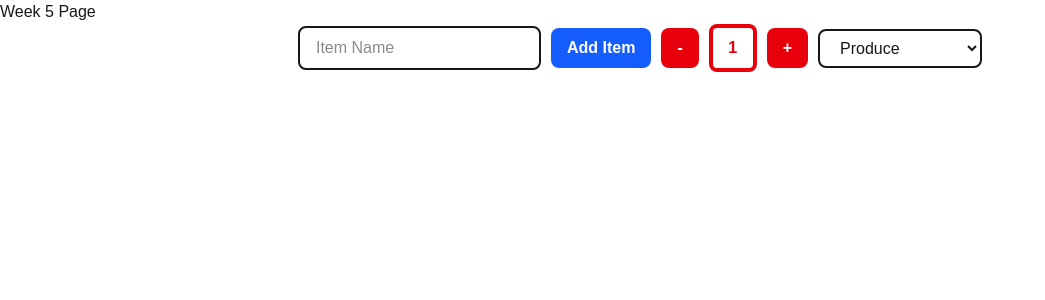
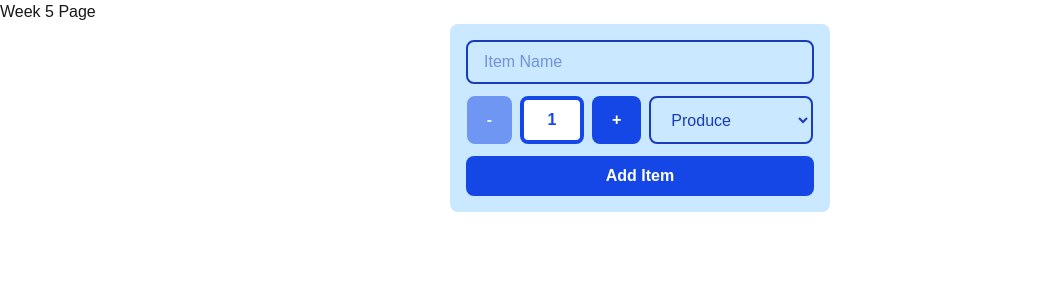
Before and after one commit to MatthewBelsha/cprg306-assignments, a Next.js app: page /week-5 in a window 1280 px wide. Shown: the top 300 px of the page, without its empty margins (0-1045 px from the left). Built offline with nearby package versions, Linux system fonts and the light colour scheme.

Commit message:
Week 5 implemented

```diff
--- a/app/week-5/new-item.js
+++ b/app/week-5/new-item.js
@@ -4,16 +4,19 @@ import { useState } from "react";
 
 export default function NewItem() {
   const [quantity, setQuantity] = useState(1);
+  const [category, setCategory] = useState(1);
 
   // Increment function (max 20)
   const increment = () => {
-    setQuantity((prev) => (prev < 20 ? prev + 1 : prev));
+    if (quantity < 20)
+      setQuantity(quantity + 1);
   };
 
   // Decrement function (min 1)
   const decrement = () => {
-    setQuantity((prev) => (prev > 1 ? prev - 1 : prev));
-  };
+        if (quantity > 1)
+      setQuantity(quantity - 1);
+    };
 
   // needs a input box with a name , quantity changer and a dropdown with the grocery options
   // to add new items and use an alert to notify the user that the item has been added to the list
@@ -36,9 +39,8 @@ export default function NewItem() {
     "Other",
   ];
 
-  return (
-    <div className="flex justify-center">
-      <div style={{ display: "flex", alignItems: "center", gap: "10px" }}>
+return (
+    <div className="mx-auto flex justify-center: space-between text-blue-800 bg-[#cae8ff] gap-3 flex-col w-95 p-4 rounded-lg">
         <input
           type="text"
           placeholder="Item Name"
@@ -46,35 +48,50 @@ export default function NewItem() {
           onChange={(e) => setName(e.target.value)}
           className="border-2 rounded-lg px-4 py-2"
         />
+
+        <div className="flex space-x-2 justify-center">
         <button
-          className="bg-blue-600 text-white font-semibold py-2 px-4 rounded-lg hover:bg-blue-700 transition"
-          onClick={() => alert(`Added ${quantity} of ${name} to the list!`)}
-        >
-          Add Item
-        </button>
-        <button
-          className="bg-red-600 text-white font-semibold py-2 px-4 rounded-lg hover:bg-red-700 transition"
+          className="bg-blue-700 text-white font-semibold py-2 px-5 rounded-lg hover:bg-blue-800 transition"
           onClick={decrement}
+          //when quantity is 1 grey out the button
+          disabled={quantity === 1}
+          style={{ opacity: quantity === 1 ? 0.5 : 1 }}
         >
           -
         </button>
-        <span className="w-12 h-12 flex items-center justify-center border-4 border-red-600 rounded-lg font-semibold text-red-600 bg-white">
+        <span className="w-16 h-12 flex items-center justify-center border-4 border-blue-700 rounded-lg font-semibold text-blue-700 bg-white">
           {quantity}
         </span>
         <button
-          className="bg-red-600 text-white font-semibold py-2 px-4 rounded-lg hover:bg-red-700 transition"
+          className="bg-blue-700 text-white font-semibold py-2 px-5 rounded-lg hover:bg-blue-800 transition"
           onClick={increment}
+          //when quantity is 20 grey out the button
+          disabled={quantity === 20}
+          style={{ opacity: quantity === 20 ? 0.5 : 1 }}
         >
           +
         </button>
-        <select className="border-2 rounded-lg px-4 py-2">
+
+
+        <select className="border-2 rounded-lg px-4 py-2"
+        // map function to iterate through the options in for the dropdown menu
+          onChange={(e) => setCategory(e.target.value)}>
           {dropdownOptions.map((option) => (
             <option key={option} value={option}>
               {option}
             </option>
           ))}
         </select>
-      </div>
+        </div>
+
+        <button
+        // when clicked alert the user with the item name, quantity and category
+          className="bg-blue-700 text-white font-semibold py-2 px-4 rounded-lg hover:bg-blue-800 transition"
+          onClick={() => alert(`Item added: ${name}, Quantity: ${quantity}, Category: ${category}`)}
+        >
+          Add Item
+        </button>
     </div>
   );
+
 }
```
